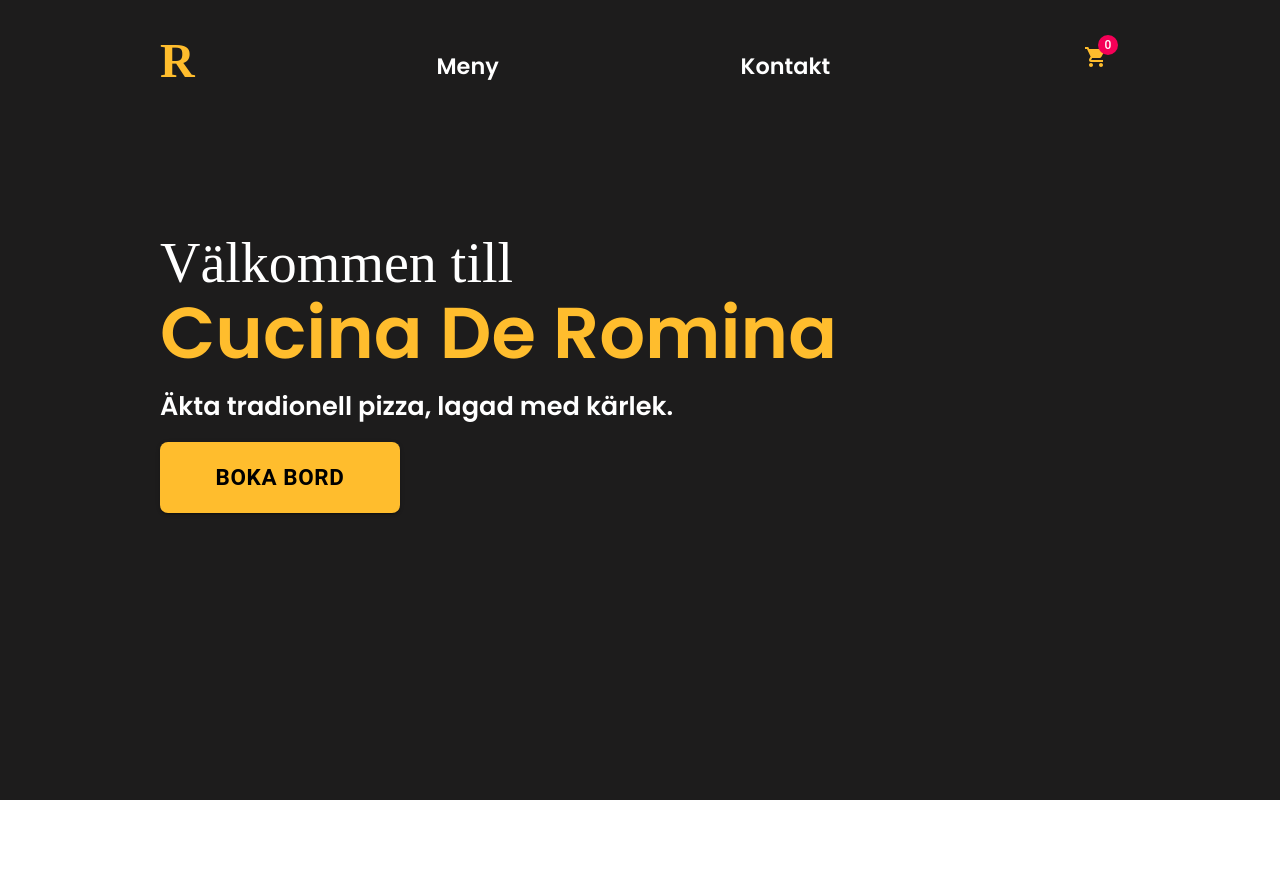
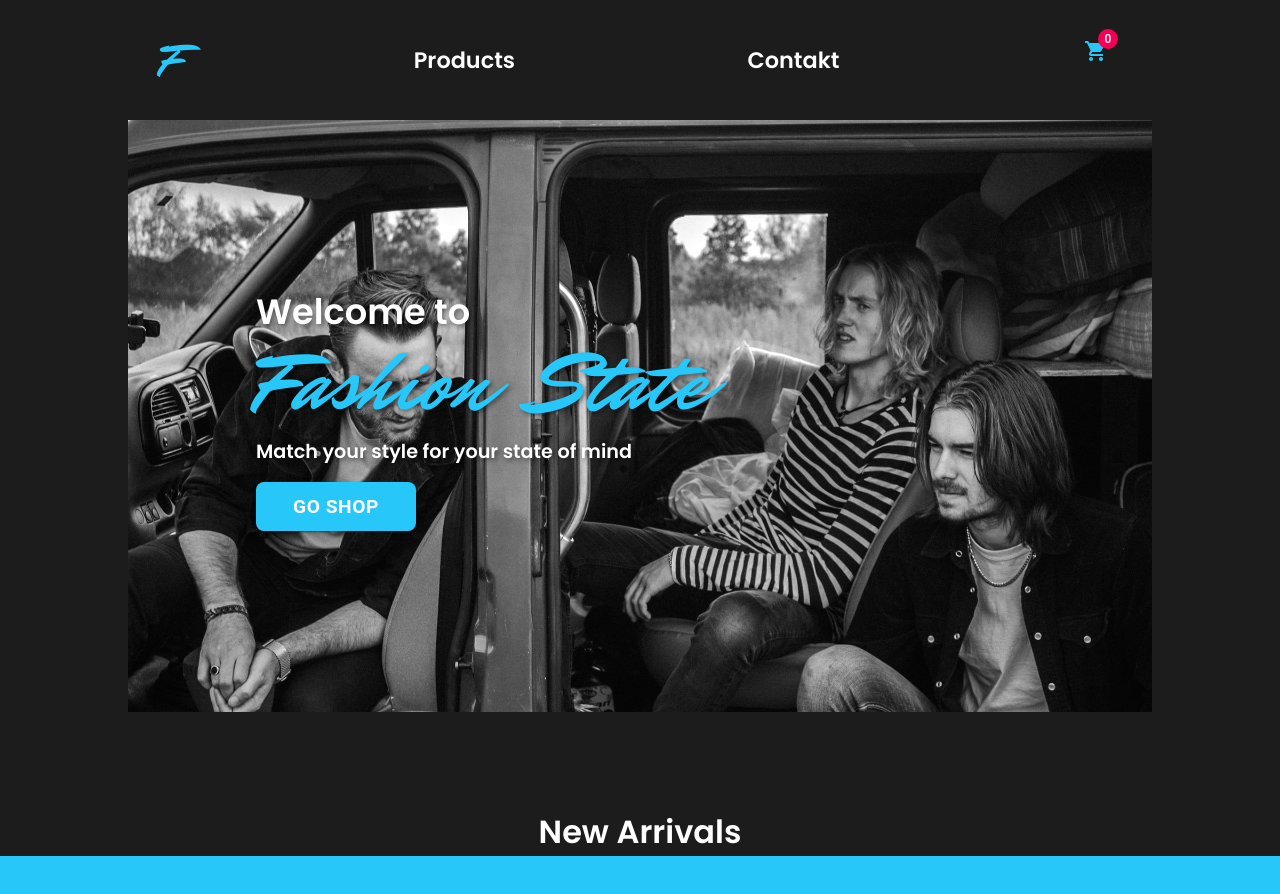
Before and after one commit to HampusJohnOlausson/react-shop, a React (Create React App) app: page / in a window 1280 px wide. Shown: the top 894 px of the page. Before the commit the page ends 800 px from the top, so only its background shows below. Built offline with nearby package versions, Linux system fonts and the light colour scheme.

Commit message:
landing page done

```diff
--- a/public/index.html
+++ b/public/index.html
@@ -18,8 +18,8 @@
     <!--Fonts-->
     <link href="https://fonts.googleapis.com/css2?family=Poppins:wght@600&display=swap" rel="stylesheet">
     <link rel="preconnect" href="https://fonts.gstatic.com">
-    <link href="https://fonts.googleapis.com/css2?family=Caveat:wght@600&display=swap" rel="stylesheet">
-
+    <link rel="preconnect" href="https://fonts.gstatic.com">
+<link href="https://fonts.googleapis.com/css2?family=Mr+Dafoe&display=swap" rel="stylesheet">
     <!--Fontawesome-->
       <!--Fontawesome icons-->
     <link
--- a/src/Components/Main.tsx
+++ b/src/Components/Main.tsx
@@ -2,9 +2,10 @@ import React from 'react'
 import { Route, Switch } from 'react-router';
 import Checkout from './Cart/Checkout';
 import ContactPage from './Contact/ContactPage';
-import MenuPage from './ProductMenu/MenuPage';
-import SpecificProduct from './ProductMenu/SpecificProduct';
+import MenuPage from './ProductMenu/ProductPage';
+import SpecificProduct from './ProductMenu/ProductDetails';
 import Start from './Start'
+import ProductPage from './ProductMenu/ProductPage';
 
 const Main = () => {
 
@@ -12,19 +13,11 @@ const Main = () => {
     return (
       <div>
         <Switch>
-          <Route exact path="/">
-            <Start />
-          </Route>
-          <Route path="/menu">
-            <MenuPage />
-          </Route>
-          <Route path="/contact">
-            <ContactPage />
-          </Route>
-          <Route path="/checkout">
-            <Checkout />
-          </Route>
-          <Route path={'/productItem/:id'} component={SpecificProduct}/>
+          <Route exact path="/" component={Start}/>
+          <Route path="/products" component={ProductPage}/>
+          <Route path="/contact" component={ContactPage}/>
+          <Route path="/checkout" component={Checkout}/>
+          <Route path={"/productItem/:id"} component={SpecificProduct} />
         </Switch>
       </div>
     );
--- a/src/Components/Navbar.tsx
+++ b/src/Components/Navbar.tsx
@@ -9,38 +9,38 @@ import { useContext} from "react"
 
 const useStyles = makeStyles(() => ({
   root: {
-      minHeight: '15vh',
-      display: 'flex',
-      flexDirection: 'row',
-      justifyContent: 'center',
-      alignItems: 'center',
+    minHeight: "15vh",
+    display: "flex",
+    flexDirection: "row",
+    justifyContent: "center",
+    alignItems: "center",
+
   },
   nav: {
-    width: '75%',
+    width: "75%",
   },
   list: {
-    width: '100%;',
-    display: 'flex',
-    justifyContent: 'space-between',
-    listStyle: 'none',
-    fontSize: '1.4rem',
+    width: "100%;",
+    display: "flex",
+    justifyContent: "space-between",
+    listStyle: "none",
+    fontSize: "1.4rem",
   },
   home: {
-    fontFamily: 'Yellowtail, cursive',
-    color: '#FFBD2D',
-    fontWeight: 'bold',
-    fontSize: '3rem',
+    fontFamily: 'Mr Dafoe, cursive',
+    color: "#28c7fa",
+    fontWeight: "normal",
+    fontSize: "3rem",
   },
   icon: {
-    fontSize: '2.5rem',
-    cursor: 'pointer',
+    fontSize: "2.5rem",
+    cursor: "pointer",
   },
   link: {
-    textDecoration: 'none',
-    color: '#fff',
+    textDecoration: "none",
+    color: "#fff",
   },
-
-}))
+}));
 
 const Navbar = () => {
 
@@ -53,13 +53,13 @@ const Navbar = () => {
           <nav className={classes.nav}>
             <ul className={classes.list}>
               <Link to="/" className={classes.link}>
-                <li className={classes.home}>R</li>
+                <li className={classes.home}>F</li>
               </Link>
-              <Link to="/menu" className={classes.link}>
-                <li style={{ marginTop: "1rem" }}>Meny</li>
+              <Link to="/products" className={classes.link}>
+                <li style={{ marginTop: "1rem" }}>Products</li>
               </Link>
               <Link to="/contact" className={classes.link}>
-                <li style={{ marginTop: "1rem" }}>Kontakt</li>
+                <li style={{ marginTop: "1rem" }}>Contakt</li>
               </Link>
               <Link to="/checkout" className={classes.link}>
                 <IconButton aria-label="cart">
@@ -69,7 +69,7 @@ const Navbar = () => {
                     color="secondary"
                   >
                     <ShoppingCartIcon
-                      style={{ color: "#FFBD2D" }}
+                      style={{ color: "#28c7fa" }}
                       className="icon"
                     />
                   </Badge>
--- a/src/Components/ProductMenu/SpecificProduct.tsx
+++ b/src/Components/ProductMenu/ProductDetails.tsx
@@ -5,7 +5,7 @@ import { ProductContext } from '../../Contexts/ProductContext';
 interface Props {
   id: string
 }
-const SpecificProduct = (props: Props) => {
+const ProductDetails = (props: Props) => {
 
   const productContext = useContext(ProductContext);
   const match = useRouteMatch<Props>();
@@ -35,4 +35,4 @@ const SpecificProduct = (props: Props) => {
     );
 }
 
-export default SpecificProduct
+export default ProductDetails;
--- a/src/Components/ProductMenu/ItemList.tsx
+++ b/src/Components/ProductMenu/ProductList.tsx
@@ -16,7 +16,7 @@ const useStyles = makeStyles((theme) => ({
 
 }))
 
-const ItemList = () => {
+const ProductList = () => {
 
     const classes = useStyles();
 
@@ -31,4 +31,4 @@ const ItemList = () => {
     );
 }
 
-export default ItemList
+export default ProductList;
--- a/src/Components/ProductMenu/MenuPage.tsx
+++ b/src/Components/ProductMenu/ProductPage.tsx
@@ -1,6 +1,6 @@
 import { makeStyles } from '@material-ui/core'
 import React from 'react'
-import ItemList from './ItemList'
+import ProductList from './ProductList';
 
 const useStyles = makeStyles((theme) => ({
     root: {
@@ -15,16 +15,16 @@ const useStyles = makeStyles((theme) => ({
     }
 }))
 
-const MenuPage = () => {
+const ProductPage = () => {
 
     const classes = useStyles();
 
     return (
         <div className={classes.root}>
-            <h2 className={classes.title}>Menu</h2>
-            <ItemList/>
+            <h2 className={classes.title}>Products</h2>
+            <ProductList/>
         </div>
     )
 }
 
-export default MenuPage
+export default ProductPage;
--- a/src/Components/Start.tsx
+++ b/src/Components/Start.tsx
@@ -1,48 +1,82 @@
 import { Button, makeStyles } from '@material-ui/core';
 import React from 'react'
+import { Link } from "react-router-dom";
+import Background from "../Images/Background.jpg";
 
 const useStyles = makeStyles((theme) => ({
   root: {
     minHeight: "85vh",
-    color: "#FFBD2D",
+    color: "#28c7fa",
     display: "flex",
     justifyContent: "flex-start",
     alignItems: "center",
+    flexDirection: "column",
   },
   heroContainer: {
+    width: "80%",
+    height: "37rem",
+    backgroundImage: `url(${Background})`,
+    backgroundSize: "cover",
     display: "flex",
+    padding: " 4rem 8rem",
     flexDirection: "column",
     justifyContent: "center",
-    margin: "0rem 0rem 10rem 10rem",
+    margin: "0rem auto 6rem",
   },
   welcomeText: {
-    fontFamily: "Yellowtail, cursive",
     color: "#fff",
-    fontSize: "3.5rem",
+    fontSize: "2.2rem",
     fontWeight: "normal",
     marginBottom: "-1rem",
+    textShadow: "2px 2px 5px rgba(0, 0, 0, 0.5)",
   },
   heroTitle: {
-    fontSize: "4.5rem",
+    fontSize: "5.5rem",
+    fontFamily: "Mr Dafoe, cursive",
+    fontWeight: "normal",
+    marginBottom: "-.5rem",
+    textShadow: "2px 2px 5px rgba(0, 0, 0, 0.5)",
   },
   underText: {
-    fontSize: "1.6rem",
+    fontSize: "1.2rem",
     fontWeight: "normal",
     color: "#fff",
+    textShadow: "2px 2px 5px rgba(0, 0, 0, 0.5)",
   },
   button: {
-    background: "#FFBD2D",
-    color: "black",
-    width: "15rem",
+    background: "#28c7fa",
+    color: "#fff",
+    width: "10rem",
     margin: "1rem 0rem",
-    borderRadius: '.5rem',
-    padding: "1rem 2rem",
-    fontSize: "1.4rem",
+    borderRadius: ".5rem",
+    padding: ".5rem 2rem",
+    fontSize: "1.2rem",
     fontWeight: "bold",
     "&:hover": {
-      background: "#D0920A",
+      background: "#20A5CF",
     },
   },
+  newArrivalsContainer: {
+    width: "80%",
+    margin: "0rem, auto",
+  },
+  newArrivalsTitle: {
+    color: "#fff",
+    textAlign: "center",
+    fontSize: "2rem",
+  },
+  newProductsContainer: {
+    display: 'flex',
+    flexDirection: 'row',
+  },
+  footer: {
+    background: "#28c7fa",
+    height: '10rem',
+    width: '100%',
+  },
+  link: {
+    textDecoration: 'none',
+  }
 }));
 
 const Start = () => {
@@ -52,15 +86,22 @@ const Start = () => {
     return (
       <main className={classes.root}>
         <div className={classes.heroContainer}>
-          <h3 className={classes.welcomeText}>Välkommen till</h3>
-          <h1 className={classes.heroTitle}>Cucina De Romina</h1>
-          <h4 className={classes.underText}>
-            Äkta tradionell pizza, lagad med kärlek.
-          </h4>
-          <Button size="large" variant="contained" className={classes.button}>
-            Boka Bord
-          </Button>
+          <h3 className={classes.welcomeText}>Welcome to</h3>
+          <h1 className={classes.heroTitle}>Fashion &nbsp;State</h1>
+          <span className={classes.underText}>
+            Match your style for your state of mind
+          </span>
+          <Link to="/products" className={classes.link}>
+            <Button size="large" variant="contained" className={classes.button}>
+              Go Shop
+            </Button>
+          </Link>
         </div>
+        <div className={classes.newArrivalsContainer}>
+          <h3 className={classes.newArrivalsTitle}>New Arrivals</h3>
+          <div className={classes.newProductsContainer}></div>
+        </div>
+        <footer className={classes.footer}></footer>
       </main>
     );
 }
```
Also changed, not shown: public/Assets/headphones_5348119.png (deleted), src/Images/Background.jpg (added), 8 other files (tests, documents, lock files or other folders). Lines whose indentation alone changed are shown as unchanged.
